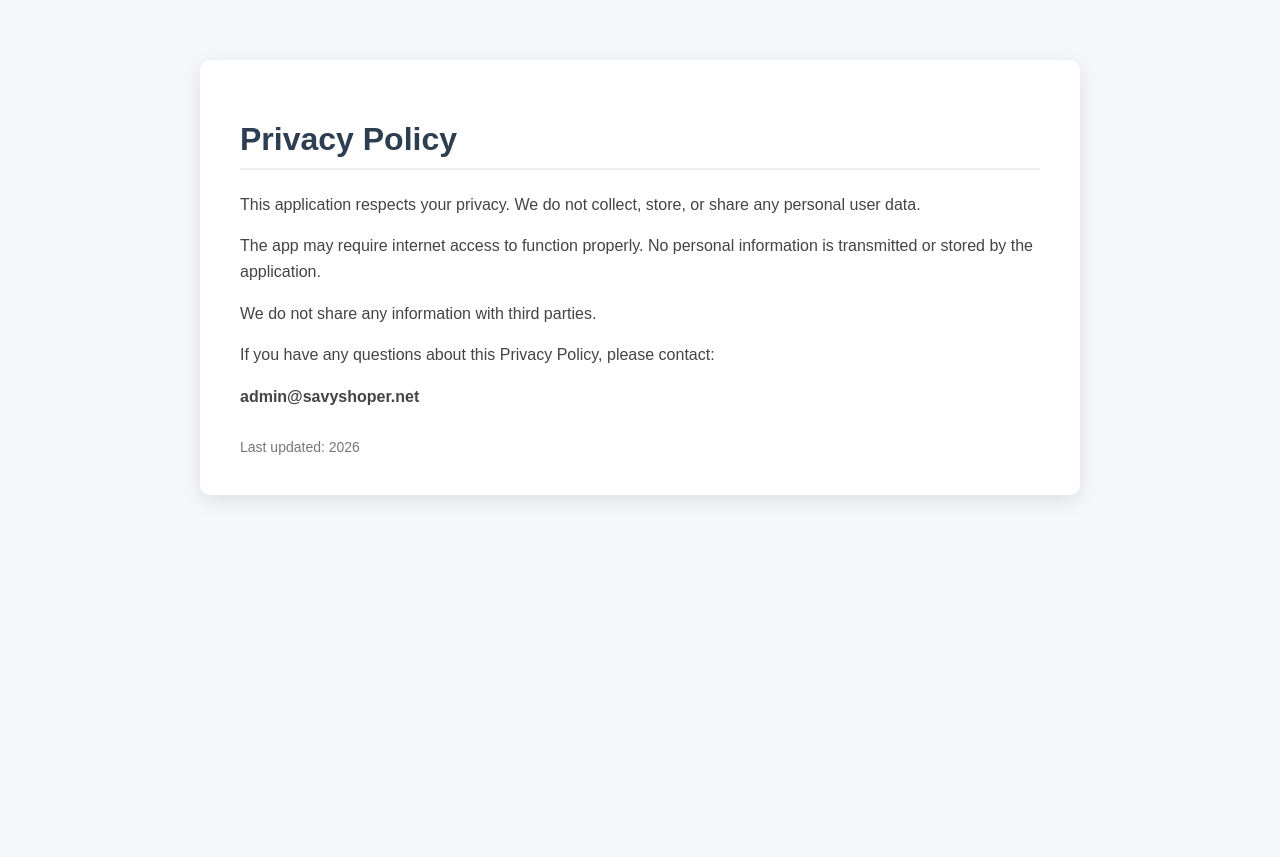
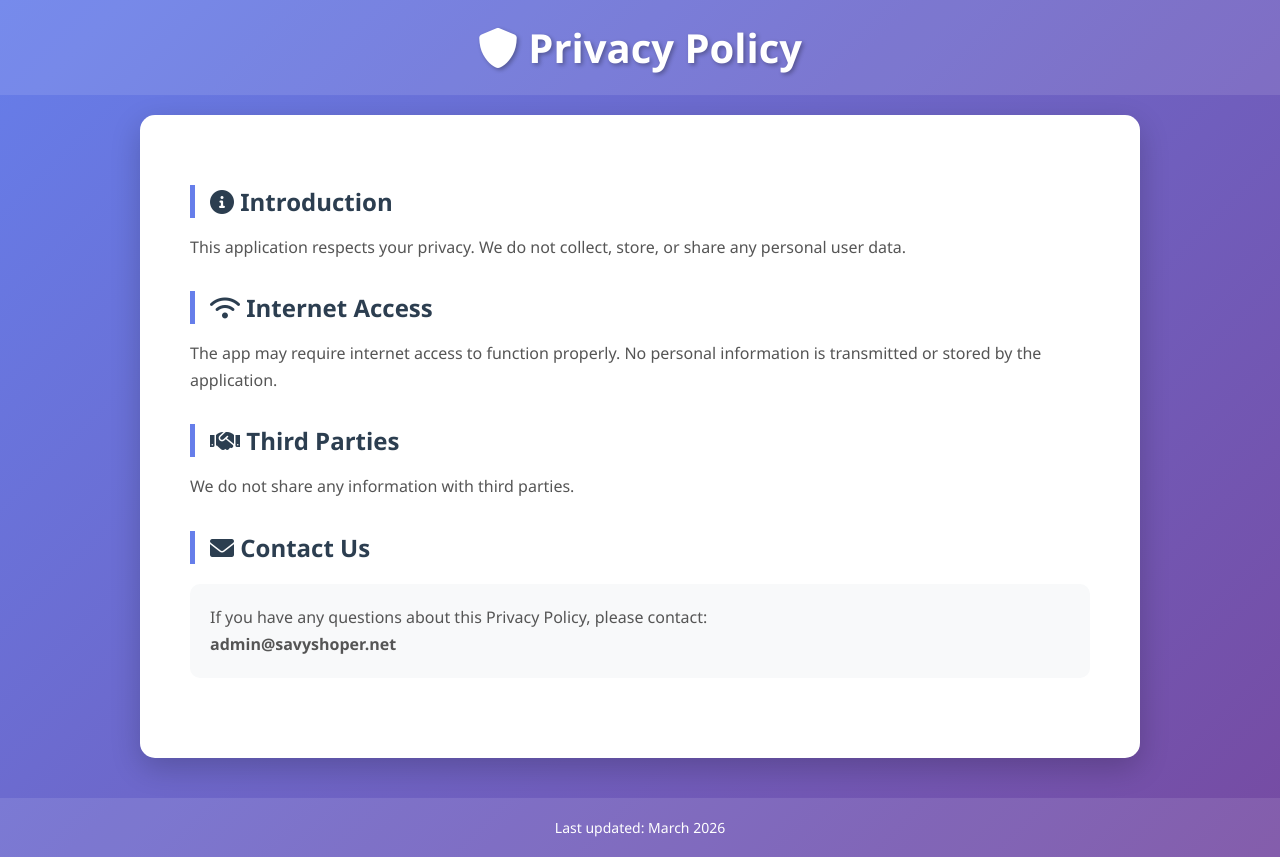
Before and after one commit to SavyShoper/privacy-policy, a plain HTML site: page index.html in a window 1280 px wide. Before the commit the page ends 800 px from the top, so only its background shows below. Drawn offline with Linux system fonts and the light colour scheme.

Commit message:
enhance page view 1

```diff
--- a/index.html
+++ b/index.html
@@ -3,74 +3,129 @@
 <head>
 <meta charset="UTF-8">
 <meta name="viewport" content="width=device-width, initial-scale=1.0">
-<title>Privacy Policy</title>
-
+<title>Privacy Policy - SaveBee</title>
+<link rel="stylesheet" href="https://cdnjs.cloudflare.com/ajax/libs/font-awesome/6.0.0/css/all.min.css">
 <style>
-body{
-    font-family: Arial, Helvetica, sans-serif;
-    background-color:#f5f7fa;
-    margin:0;
-    padding:0;
+body {
+    font-family: 'Segoe UI', Tahoma, Geneva, Verdana, sans-serif;
+    background: linear-gradient(135deg, #667eea 0%, #764ba2 100%);
+    margin: 0;
+    padding: 0;
+    min-height: 100vh;
+    display: flex;
+    flex-direction: column;
 }
 
-.container{
-    max-width:800px;
-    margin:60px auto;
-    background:white;
-    padding:40px;
-    border-radius:10px;
-    box-shadow:0 5px 20px rgba(0,0,0,0.1);
+.header {
+    background: rgba(255, 255, 255, 0.1);
+    padding: 20px;
+    text-align: center;
+    color: white;
 }
 
-h1{
-    color:#2c3e50;
-    border-bottom:2px solid #eee;
-    padding-bottom:10px;
+.header h1 {
+    margin: 0;
+    font-size: 2.5em;
+    text-shadow: 2px 2px 4px rgba(0,0,0,0.3);
 }
 
-p{
-    font-size:16px;
-    line-height:1.6;
-    color:#444;
+.container {
+    max-width: 900px;
+    margin: 20px auto;
+    background: white;
+    padding: 50px;
+    border-radius: 15px;
+    box-shadow: 0 10px 30px rgba(0,0,0,0.2);
+    flex: 1;
 }
 
-.footer{
-    margin-top:30px;
-    font-size:14px;
-    color:#777;
+.section {
+    margin-bottom: 30px;
+}
+
+.section h2 {
+    color: #2c3e50;
+    border-left: 5px solid #667eea;
+    padding-left: 15px;
+    margin-bottom: 15px;
+}
+
+.section p {
+    font-size: 16px;
+    line-height: 1.7;
+    color: #555;
+}
+
+.contact {
+    background: #f8f9fa;
+    padding: 20px;
+    border-radius: 10px;
+    margin-top: 20px;
+}
+
+.contact p {
+    margin: 0;
+}
+
+.footer {
+    text-align: center;
+    padding: 20px;
+    background: rgba(255, 255, 255, 0.1);
+    color: white;
+    margin-top: 20px;
+}
+
+.footer p {
+    margin: 0;
+    font-size: 14px;
+}
+
+@media (max-width: 768px) {
+    .container {
+        margin: 10px;
+        padding: 30px;
+    }
+    .header h1 {
+        font-size: 2em;
+    }
 }
 </style>
+</head>
+<body>
 
-</head>
-
-<body>
+<div class="header">
+    <h1><i class="fas fa-shield-alt"></i> Privacy Policy</h1>
+</div>
 
 <div class="container">
 
-<h1>Privacy Policy</h1>
+    <div class="section">
+        <h2><i class="fas fa-info-circle"></i> Introduction</h2>
+        <p>This application respects your privacy. We do not collect, store, or share any personal user data.</p>
+    </div>
 
-<p>
-This application respects your privacy. We do not collect, store, or share any personal user data.
-</p>
+    <div class="section">
+        <h2><i class="fas fa-wifi"></i> Internet Access</h2>
+        <p>The app may require internet access to function properly. No personal information is transmitted or stored by the application.</p>
+    </div>
 
-<p>
-The app may require internet access to function properly. No personal information is transmitted or stored by the application.
-</p>
+    <div class="section">
+        <h2><i class="fas fa-handshake"></i> Third Parties</h2>
+        <p>We do not share any information with third parties.</p>
+    </div>
 
-<p>
-We do not share any information with third parties.
-</p>
+    <div class="section">
+        <h2><i class="fas fa-envelope"></i> Contact Us</h2>
+        <div class="contact">
+            <p>If you have any questions about this Privacy Policy, please contact:</p>
+            <p><strong>admin@savyshoper.net</strong></p>
+        </div>
+    </div>
 
-<p>
-If you have any questions about this Privacy Policy, please contact:
-</p>
-
-<p><strong>admin@savyshoper.net</strong></p>
+</div>
 
 <div class="footer">
-Last updated: 2026
-</div>
-
+    <p>Last updated: March 2026</p>
 </div>
 
 </body>
```
